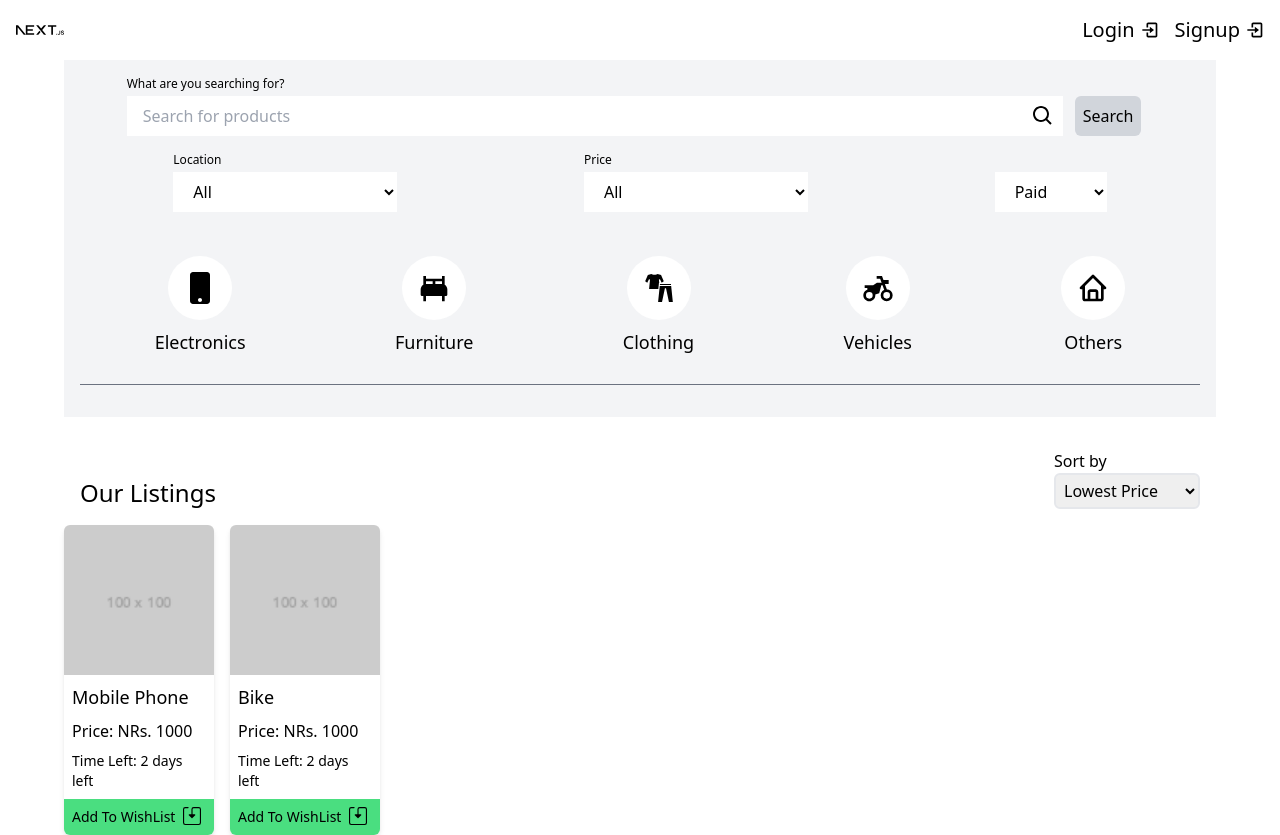
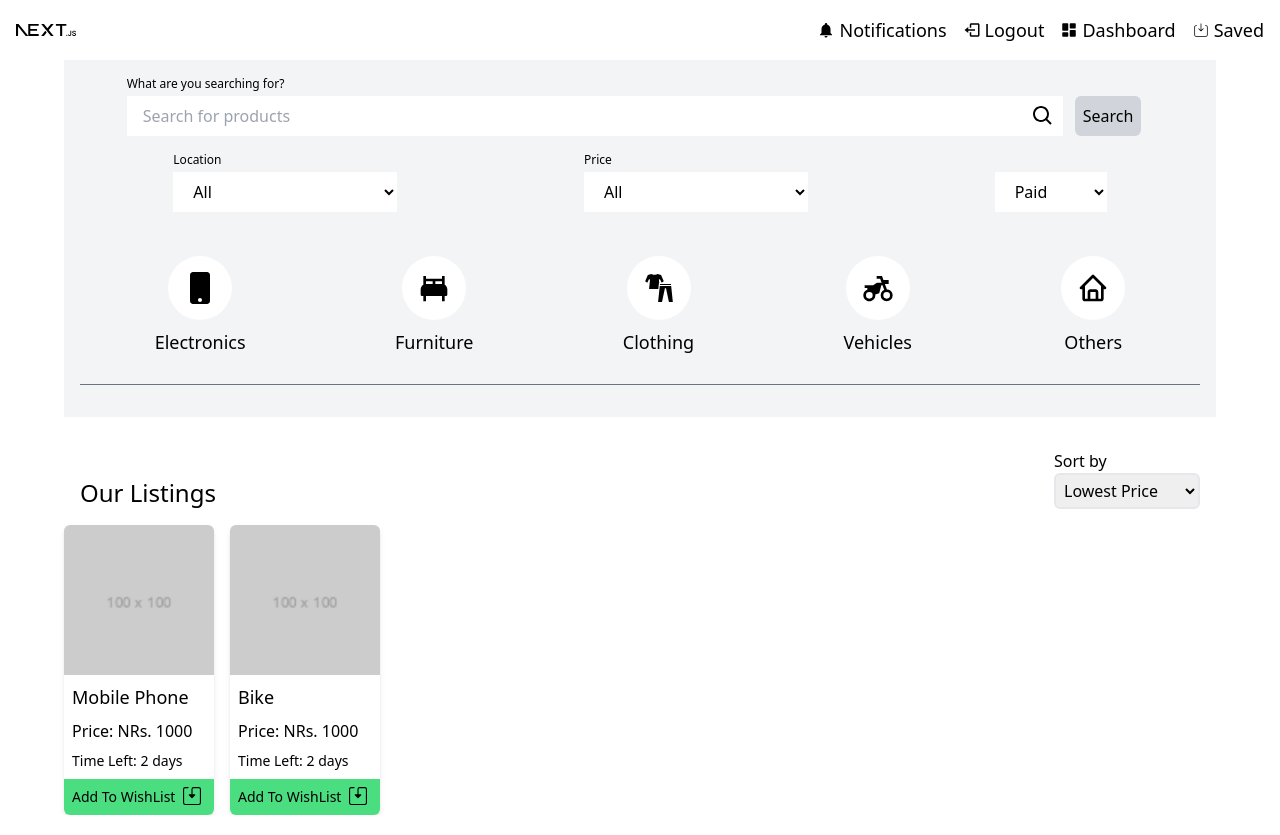
Before and after one commit to aabishkaryal/kuhackfest, a Next.js app in the folder frontend/: page / in a window 1280 px wide. Built offline with nearby package versions, Linux system fonts and the light colour scheme.

Commit message:
feat: frontend | complete home page

```diff
--- a/frontend/src/components/Body.tsx
+++ b/frontend/src/components/Body.tsx
@@ -1,7 +1,7 @@
 import { useState } from "react";
 
 import CategoryFilter from "./CategoryFilter";
-import { productCategory } from "@/types/filter";
+import { Filter, productCategory } from "@/types/filter";
 import SearchFilter from "./SearchFilter";
 import ShowListings from "./ShowListings";
 import { Location } from "@/types/filter";
@@ -9,40 +9,29 @@ import { PriceRange } from "@/types/filter";
 import { exampleListings } from "@/types/Listings";
 
 type BodyProps = {};
-
+const defaultFilter: Filter = {
+  searchQuery: "",
+  priceType: "paid",
+};
 export default function Body({}: BodyProps) {
-  const [searchText, setSearchText] = useState("");
-  const [productCategoryFilter, setProductCategoryFilter] =
-    useState<productCategory>(productCategory.All);
-  const [locationFilter, setLocationFilter] = useState<Location | undefined>(
-    undefined
-  );
-  const [priceRangeFilter, setPriceRangeFilter] = useState<
-    PriceRange | undefined
-  >(undefined);
-  const [priceTypeFilter, setPriceTypeFilter] = useState<"paid" | "free">(
-    "paid"
-  );
+  const [filter, updateFilter] = useState<Filter>(defaultFilter);
+  console.log({ filter });
   return (
     <main className="flex flex-col max-w-[1200px] w-[90%]">
       <div className="flex flex-col bg-gray-100 p-4 justify-center w-full">
-        <SearchFilter searchText={searchText} setSearchText={setSearchText} />
+        <SearchFilter
+          searchText={filter.searchQuery}
+          setSearchText={(s) => updateFilter({ ...filter, searchQuery: s })}
+          location={filter.location}
+          setLocation={(l) => updateFilter({ ...filter, location: l })}
+        />
         <CategoryFilter
-          productCategoryFilter={productCategoryFilter}
-          setProductCategoryFilter={setProductCategoryFilter}
+          category={filter.category}
+          setCategory={(pc) => updateFilter({ ...filter, category: pc })}
         />
         <hr className="my-4 border-1 border-gray-500" />
       </div>
-      <ShowListings
-        listings={exampleListings}
-        filters={{
-          category: productCategoryFilter,
-          location: locationFilter,
-          priceRange: priceRangeFilter,
-          priceType: priceTypeFilter,
-          searchQuery: searchText,
-        }}
-      />
+      <ShowListings listings={exampleListings} filter={filter} />
     </main>
   );
 }
--- a/frontend/src/components/CategoryFilter.tsx
+++ b/frontend/src/components/CategoryFilter.tsx
@@ -1,34 +1,31 @@
 import { Dispatch, SetStateAction, useCallback } from "react";
 
-import { allProductCategoryDetails, productCategory } from "@/types/filter";
+import { allCategoryDetails, productCategory } from "@/types/filter";
 
 type CategoryFilterProps = {
-  productCategoryFilter: productCategory;
-  setProductCategoryFilter: Dispatch<SetStateAction<productCategory>>;
+  category?: productCategory;
+  setCategory: (productCategory: productCategory) => void;
 };
 
 export default function CategoryFilter({
-  productCategoryFilter,
-  setProductCategoryFilter,
+  category,
+  setCategory,
 }: CategoryFilterProps) {
-  const handleClick = useCallback(
-    (productCategory: productCategory) => {
-      setProductCategoryFilter(productCategory);
-    },
-    [setProductCategoryFilter]
-  );
   return (
     <section className="w-full flex flex-row justify-around mt-8">
-      {allProductCategoryDetails.map(([productCategory, Icon]) => (
+      {allCategoryDetails.map(([pCategory, Icon]) => (
         <div
-          key={productCategory}
-          className="space-y-2 my-1 flex flex-col justify-center items-center p-2  cursor-pointer"
-          onClick={() => handleClick(productCategory)}
+          key={pCategory}
+          className={`space-y-2 my-1 flex flex-col justify-center items-center p-2  cursor-pointer ${
+            pCategory == category && "bg-white"
+          }`}
+          onClick={() => setCategory(pCategory)}
+          id={pCategory}
         >
           <span className="bg-white rounded-full w-16 h-16 p-4 flex items-center justify-center">
             <Icon className="w-full h-full" />
           </span>
-          <p className="text-lg">{productCategory}</p>
+          <p className="text-lg">{pCategory}</p>
         </div>
       ))}
     </section>
--- a/frontend/src/components/Logo.tsx
+++ b/frontend/src/components/Logo.tsx
@@ -1,5 +1,5 @@
 import Image from "next/image";
 
 export default function Logo() {
-  return <Image src="/next.svg" alt="Logo" width={48} height={48} />;
+  return <Image src="/next.svg" alt="Logo" width={60} height={60} />;
 }
--- a/frontend/src/components/NavLinks.tsx
+++ b/frontend/src/components/NavLinks.tsx
@@ -15,26 +15,26 @@ export default function NavLink({ authenticated }: NavLinksProps) {
         <nav className="space-x-4 flex flex-row">
           <Link href="/notifications">
             <button className="flex flex-row items-center space-x-1">
-              <MdNotifications className="text-xl" />
-              <span className="text-xl">Notifications</span>
+              <MdNotifications className="text-lg" />
+              <span className="text-lg">Notifications</span>
             </button>
           </Link>
           <Link href="/logout">
             <button className="flex flex-row items-center space-x-1">
-              <BiLogOut className="text-xl" />
-              <span className="text-xl">Logout</span>
+              <BiLogOut className="text-lg" />
+              <span className="text-lg">Logout</span>
             </button>
           </Link>
           <Link href="/dashboard">
             <button className="flex flex-row items-center space-x-1">
-              <BiSolidDashboard className="text-xl" />
-              <span className="text-xl">Dashboard</span>
+              <BiSolidDashboard className="text-lg" />
+              <span className="text-lg">Dashboard</span>
             </button>
           </Link>
           <Link href="/dashboard">
             <button className="flex flex-row items-center space-x-1">
-              <CiSaveDown2 className="text-xl" />
-              <span className="text-xl">Saved</span>
+              <CiSaveDown2 className="text-lg" />
+              <span className="text-lg">Saved</span>
             </button>
           </Link>
         </nav>
@@ -42,14 +42,14 @@ export default function NavLink({ authenticated }: NavLinksProps) {
         <nav className="space-x-4 flex flex-row">
           <Link href="/login">
             <button className="flex flex-row items-center space-x-1">
-              <span className="text-xl">Login</span>
-              <BiLogIn className="text-xl" />
+              <span className="text-lg">Login</span>
+              <BiLogIn className="text-lg" />
             </button>
           </Link>
           <Link href="/signup">
             <button className="flex flex-row items-center space-x-1">
-              <span className="text-xl">Signup</span>
-              <BiLogIn className="text-xl" />
+              <span className="text-lg">Signup</span>
+              <BiLogIn className="text-lg" />
             </button>
           </Link>
         </nav>
--- a/frontend/src/components/SearchFilter.tsx
+++ b/frontend/src/components/SearchFilter.tsx
@@ -1,4 +1,4 @@
-import { locations } from "@/types/filter";
+import { Location, locations } from "@/types/filter";
 import { priceRanges } from "@/types/filter";
 import type { Dispatch, SetStateAction } from "react";
 
@@ -6,12 +6,16 @@ import { BiSearch } from "react-icons/bi";
 
 type SearchFilterProps = {
   searchText: string;
-  setSearchText: Dispatch<SetStateAction<string>>;
+  setSearchText: (searchText: string) => void;
+  location?: string;
+  setLocation: (location: Location | undefined) => void;
 };
 
 export default function SearchFilters({
   searchText,
   setSearchText,
+  location,
+  setLocation,
 }: SearchFilterProps) {
   return (
     <section className="w-full flex flex-col space-y-4">
@@ -34,8 +38,12 @@ export default function SearchFilters({
       <div className="w-full flex flex-row items-end justify-around">
         <div className="w-1/5 flex flex-col space-y-1">
           <label className="text-xs">Location</label>
-          <select className="w-full p-2 bg-white focus:outline-none px-4">
-            <option value="">All</option>
+          <select
+            className="w-full p-2 bg-white focus:outline-none px-4"
+            value={location}
+            onChange={(e) => setLocation(e.target.value as Location)}
+          >
+            <option value="All">All</option>
             {locations.map((location) => (
               <option key={location} value={location}>
                 {location}
--- a/frontend/src/components/ShowListings.tsx
+++ b/frontend/src/components/ShowListings.tsx
@@ -9,13 +9,13 @@ import SingleListing from "./SingleListing";
 
 type ListingsProps = {
   listings: Listing[];
-  filters: Filter;
+  filter: Filter;
 };
 
-export default function ShowListings({ listings, filters }: ListingsProps) {
+export default function ShowListings({ listings, filter }: ListingsProps) {
   const filteredListings = useMemo(
-    () => filterListings(listings, filters),
-    [listings, filters]
+    () => filterListings(listings, filter),
+    [listings, filter]
   );
   const [sortBy, setSortBy] = useState<sortOption>(sortOptions[0]);
   const sortedListings = useMemo(
--- a/frontend/src/lib/timeLeft.ts
+++ b/frontend/src/lib/timeLeft.ts
@@ -2,5 +2,5 @@ export default function calculateTimeLeft(
   createdAt: string,
   bidTime: string
 ): string {
-  return "2 days left";
+  return "2 days";
 }
--- a/frontend/src/pages/_app.tsx
+++ b/frontend/src/pages/_app.tsx
@@ -7,7 +7,7 @@ import ContextProvider from "@/components/ContextProvider";
 import Head from "next/head";
 
 export default function App({ Component, pageProps }: AppProps) {
-  const [authenticated, setAuthenticated] = useState(false);
+  const [authenticated, setAuthenticated] = useState(true);
   return (
     <ContextProvider
       authenticated={authenticated}
--- /dev/null
+++ b/frontend/src/pages/dashboard.tsx
@@ -0,0 +1,13 @@
+import { useRouter } from "next/router";
+import { useContext, useEffect } from "react";
+
+import { AuthContext } from "@/context/AuthContext";
+
+export default function Dashboard() {
+  const router = useRouter();
+  const authenticatedState = useContext(AuthContext);
+  useEffect(() => {
+    if (!authenticatedState?.authenticated) router.push("/");
+  });
+  return <>Dashboard</>;
+}
--- a/frontend/src/types/filter.ts
+++ b/frontend/src/types/filter.ts
@@ -12,7 +12,7 @@ export enum productCategory {
   Others = "Others",
   All = "All",
 }
-export const allProductCategoryDetails: [productCategory, IconType][] = [
+export const allCategoryDetails: [productCategory, IconType][] = [
   [productCategory.Electronics, FaMobile],
   [productCategory.Furniture, BiSolidBed],
   [productCategory.Clothing, GiClothes],
@@ -35,7 +35,7 @@ export type PriceRange = (typeof priceRanges)[number];
 
 export type Filter = {
   searchQuery: string;
-  category: productCategory;
+  category?: productCategory;
   location?: Location;
   priceRange?: PriceRange;
   priceType: "paid" | "free";
```
